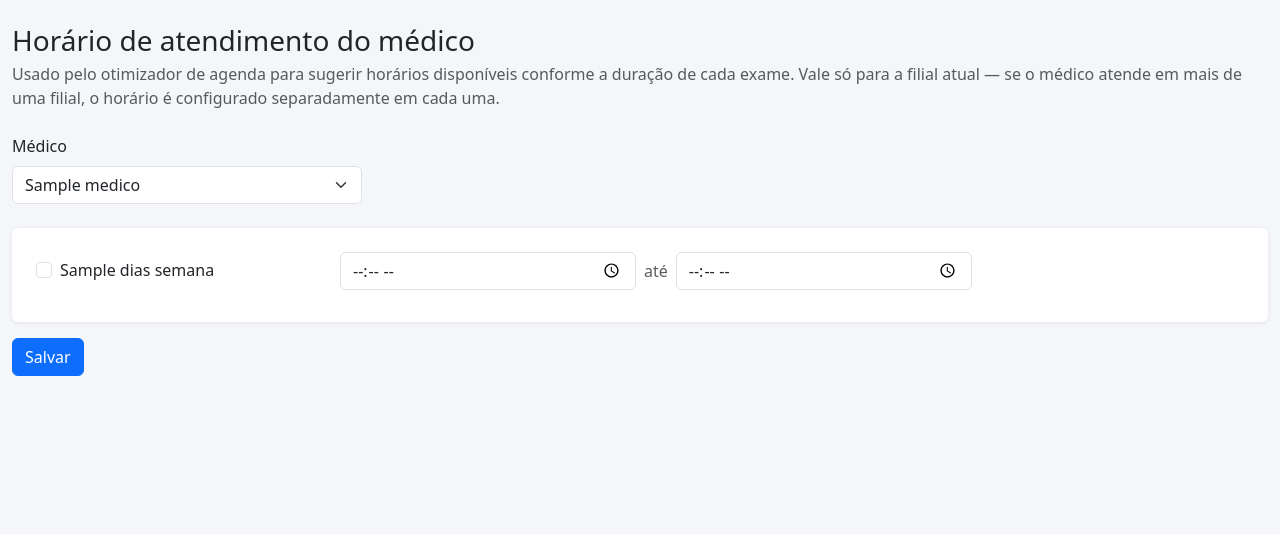
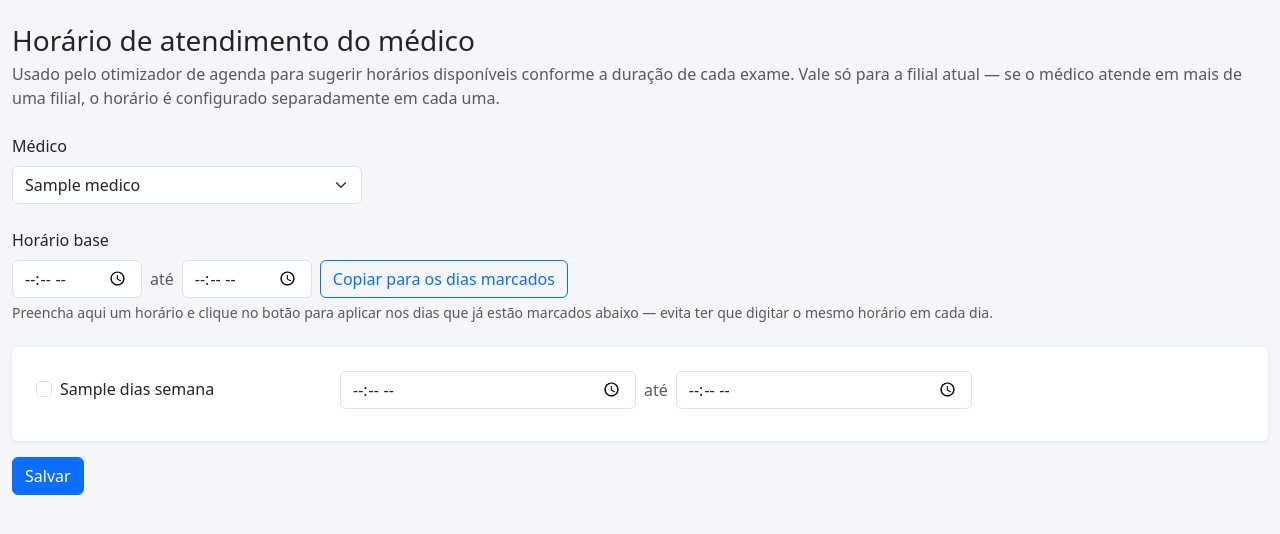
Before and after one commit to silmaroli-arch/media, a Python web app: template app/templates/medico/medico_horarios.html in a window 1280 px wide. Shown: the top 534 px of the page. Run offline with Jinja, Linux system fonts and the light colour scheme; the template is opened without the code that fills it: most values are stand-ins (such as "Sample title", 1, 10 or a date in 2020).

Commit message:
Adiciona horario base com botao para copiar automaticamente para os dias marcados na tela de horario de atendimento do medico

```diff
--- a/app/templates/medico/medico_horarios.html
+++ b/app/templates/medico/medico_horarios.html
@@ -18,6 +18,17 @@
   </select>
 </div>
 {% endif %}
+
+<div class="mb-4">
+  <label class="form-label">Horário base</label>
+  <div class="d-flex align-items-center flex-wrap gap-2">
+    <input type="time" id="horario_base_inicio" class="form-control" style="max-width: 130px">
+    <span class="text-muted">até</span>
+    <input type="time" id="horario_base_fim" class="form-control" style="max-width: 130px">
+    <button type="button" class="btn btn-outline-primary" id="btnCopiarHorarioBase">Copiar para os dias marcados</button>
+  </div>
+  <div class="form-text">Preencha aqui um horário e clique no botão para aplicar nos dias que já estão marcados abaixo — evita ter que digitar o mesmo horário em cada dia.</div>
+</div>
 
 <form method="post">
   <input type="hidden" name="voltar_onboarding" value="{{ request.args.get('voltar_onboarding') or request.form.get('voltar_onboarding') or '' }}">
@@ -46,4 +57,30 @@
   </div>
   <button type="submit" class="btn btn-primary mt-3">Salvar</button>
 </form>
+
+<script>
+  document.getElementById('btnCopiarHorarioBase').addEventListener('click', function () {
+    var inicio = document.getElementById('horario_base_inicio').value;
+    var fim = document.getElementById('horario_base_fim').value;
+    if (!inicio || !fim) {
+      alert('Preencha o horário base (início e fim) antes de copiar.');
+      return;
+    }
+    var algumMarcado = false;
+    document.querySelectorAll('input[type="checkbox"][id^="dia_"][id$="_ativo"]').forEach(function (caixa) {
+      if (!caixa.checked) return;
+      algumMarcado = true;
+      // id e algo como "dia_2_ativo" -> extrai o "2" do meio para achar os
+      // campos de horario correspondentes aquele dia.
+      var diaIdx = caixa.id.slice('dia_'.length, caixa.id.length - '_ativo'.length);
+      var campoInicio = document.querySelector('input[name="dia_' + diaIdx + '_inicio"]');
+      var campoFim = document.querySelector('input[name="dia_' + diaIdx + '_fim"]');
+      if (campoInicio) campoInicio.value = inicio;
+      if (campoFim) campoFim.value = fim;
+    });
+    if (!algumMarcado) {
+      alert('Nenhum dia está marcado — marque os dias desejados antes de copiar o horário.');
+    }
+  });
+</script>
 {% endblock %}
```
